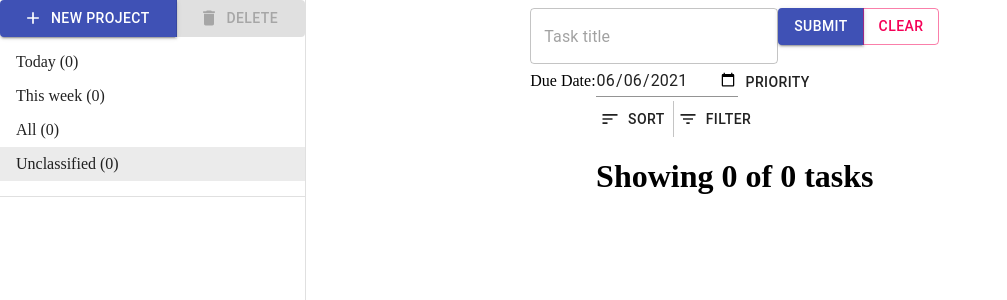
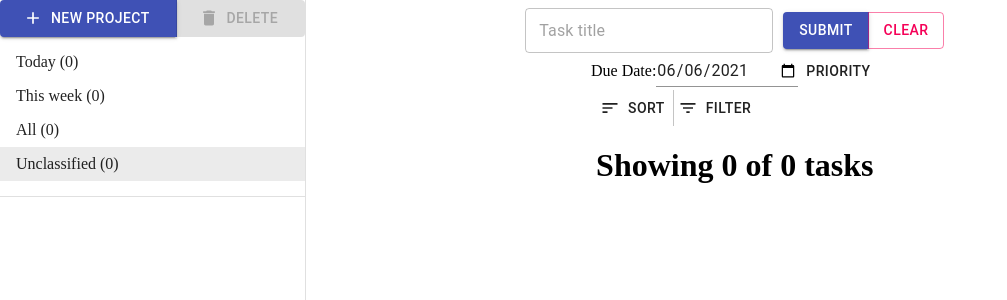
Before and after one commit to arkch99/task-app, a React (Create React App) app: page / in a window 1280 px wide. Shown: the top 300 px of the page, without its empty margins (0-1007 px from the left). Built offline with nearby package versions, Linux system fonts and the light colour scheme.

Commit message:
Position task input section

```diff
--- a/src/App.js
+++ b/src/App.js
@@ -386,6 +386,7 @@ class App extends Component {
 			</div>
 			<div className="content">
 			{/* <Container> */}
+				<div classNamw="new-task-wrapper">
 					<form onSubmit={this.handleSubmit}>
 						<span id="input-field">
 							<TextField
@@ -397,7 +398,7 @@ class App extends Component {
 								required={true}
 								onChange={this.handleChange}
 							/>
-							<ButtonGroup>
+							<ButtonGroup className="task-submit-btns">
 								<Button
 									type="submit"
 									id="submit-btn"
@@ -418,7 +419,7 @@ class App extends Component {
 							</ButtonGroup>
 						</span>
 
-						<div className="new-task-btns">
+						<div className="date-priority-wrapper">
 							<label htmlFor="task-submit-date">Due Date:</label>
 							<Input
 								type="date"
@@ -435,10 +436,9 @@ class App extends Component {
 							>
 								{colourItems}
 							</Menu>
-
 						</div>
-
 					</form>
+				</div>
 					<TaskList
 						tasks={tasksInProject}
 						projects={this.state.projects}
--- a/src/index.css
+++ b/src/index.css
@@ -10,7 +10,7 @@ html{
 
 .App{
 	display: flex;
-	height: 100vw;
+	height: 1vw;
 	width: 100%;
 	flex-wrap: wrap;
 	align-items: stretch;
@@ -44,3 +44,22 @@ html{
 	text-align: center;
 	border: 1px solid black;
 }
+#input-field{
+	display: flex;
+	align-items: center;
+}
+
+#task-field{
+	height: 0.5em;
+
+}
+
+.task-submit-btns{
+	margin-left: 10px;
+}
+
+.date-priority-wrapper{
+	display: flex;
+	align-items: center;
+	justify-content: center;
+}
```
